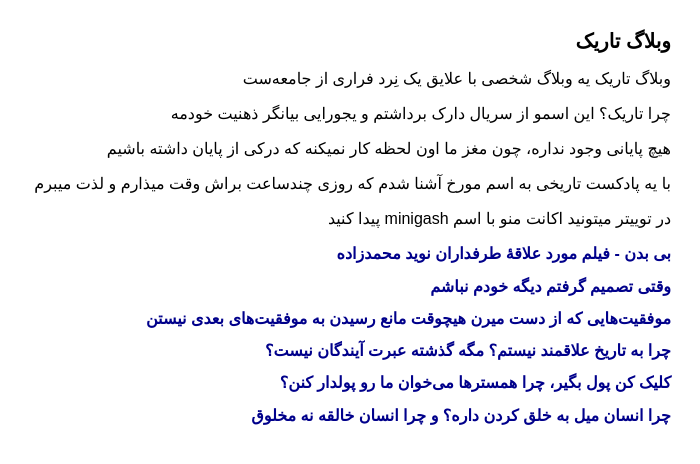
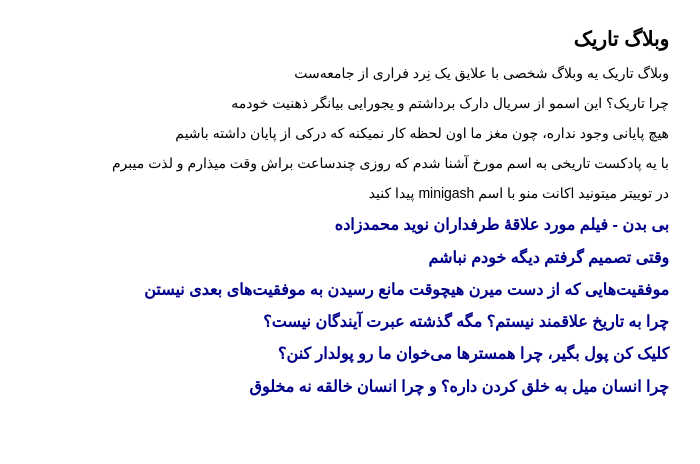
Before and after one commit to darkblog/darkblog.github.io, a Jekyll site: the page built from index.html, in a window 1280 px wide. Shown: the top 464 px of the page, without its empty margins (580-1280 px from the left). Built offline with Jekyll 4.4.1, drawn with Linux system fonts in a browser that asks for light colours.

Commit message:
Update index.html

```diff
--- a/index.html
+++ b/index.html
@@ -8,7 +8,7 @@
 <title>وبلاگ تاریک</title>
 <meta name="description" content="وبلاگ تاریک یه وبلاگ شخصی با علایق یک نِرد فراری از جامعه‌ست">
 <meta name="viewport" content="width=device-width">
-<style>body{font-family:sans-serif;margin:auto;padding:1em;width:80%}a{text-decoration:none;color:darkblue}h1{font-size:20px}h2{font-size:16px}</style>
+<style>body{font-family:sans-serif;font-size:14px;margin:auto;padding:1em;width:80%}a{text-decoration:none;color:darkblue}h1{font-size:20px}h2{font-size:16px}</style>
 </head>
 <body>
 <h1>وبلاگ تاریک</h1>
```
